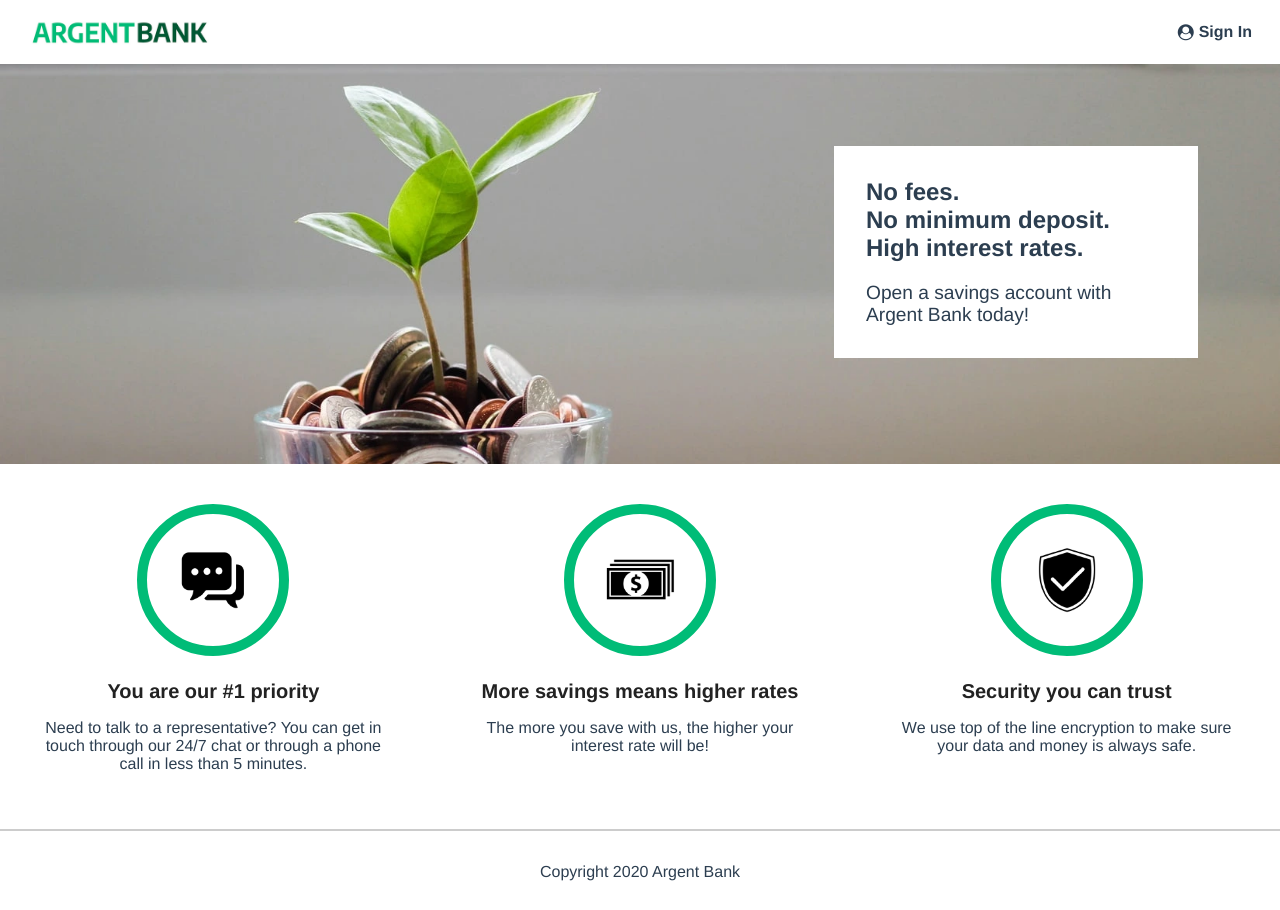
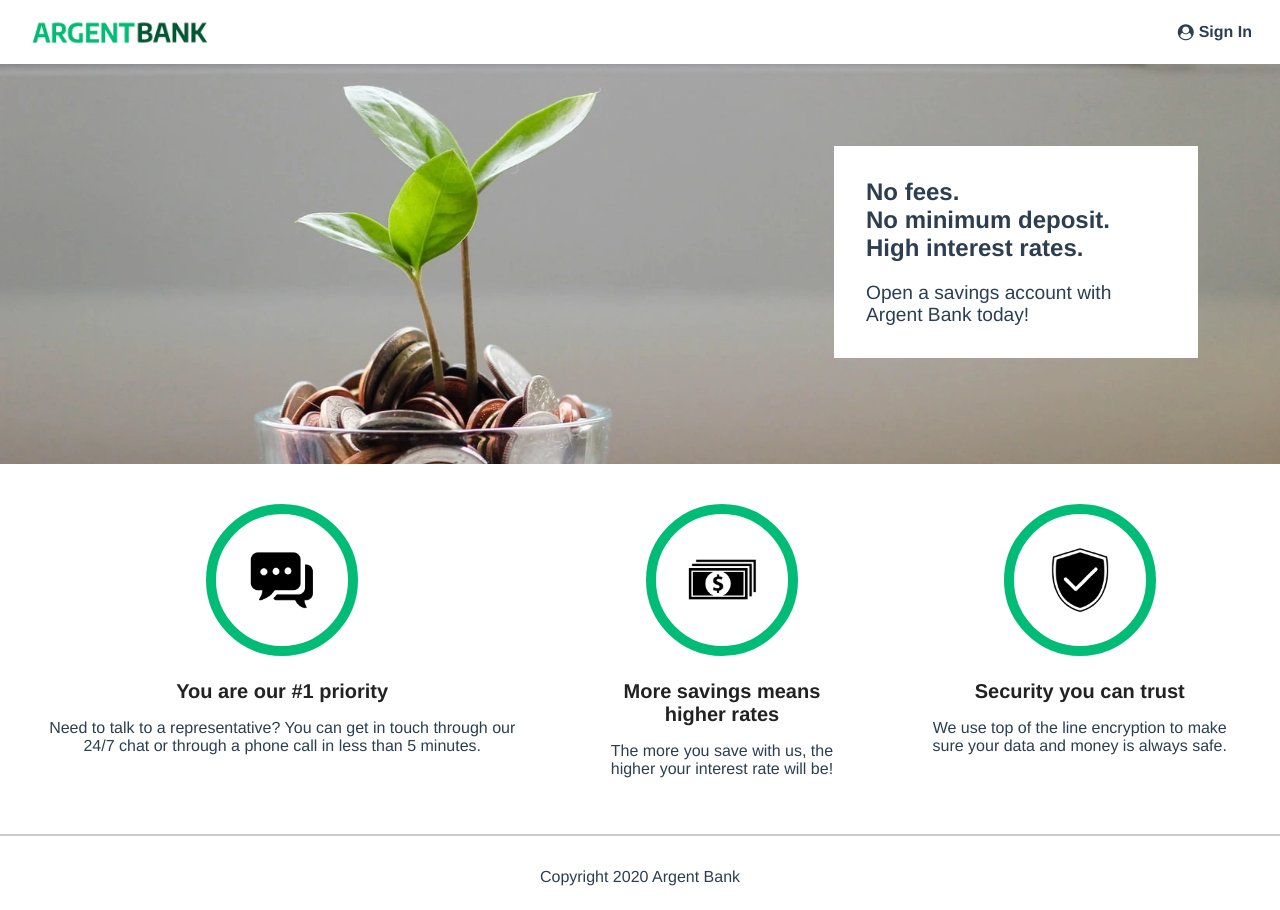
Before and after one commit to MP4code/ArgentBank_Front_website, a React (Create React App) app: page / in a window 1280 px wide. Built offline with nearby package versions, Linux system fonts and the light colour scheme.

Commit message:
code corrigé

```diff
--- a/src/data/actions.js
+++ b/src/data/actions.js
@@ -35,6 +35,7 @@ export const getUser = async (token, dispatch) => {
         if (response.ok) {
             const data = await response.json();
             dispatch(setUser({ token, user: data.body }));
+            localStorage.setItem('token', token);
         } else {
             alert("Erreur lors de la connexion");
         }
--- a/src/navigate/AppRouter.js
+++ b/src/navigate/AppRouter.js
@@ -18,7 +18,7 @@ const AppRouter = () => {
     if (tokenFromStorage) {
       getUser(tokenFromStorage, dispatch);
     }
-  }, [])
+  }, [token])
   return (
     <div>
       <Router>
--- a/src/pages/profil/Profil.js
+++ b/src/pages/profil/Profil.js
@@ -12,7 +12,7 @@ const Profil = () => {
     return (
         <main className="main bg-dark">
             <div className="header">
-                <h1>Welcome back<br />{user.firstName} {user.lastName}!</h1>
+                <h1>Welcome back<br />{user.userName}!</h1>
                 {toggleForm ? <EditUser onClose={() => setToggleForm(false)} /> : <button className="edit-button" onClick={() => setToggleForm(true)}>Edit Name</button>}
 
 
--- a/src/styles/App.css
+++ b/src/styles/App.css
@@ -216,11 +216,10 @@
 /** Services **/
 .services{
   display: flex;
-
+  flex-direction: column;
 }
 .features {
   flex-direction: column;
-  width: 100%;
 }
 
 .feature-item {
@@ -242,15 +241,15 @@
 }
 
 /**Media services*/
-@media (min-width: 920px) {
-  .features {
-    flex-direction: row;
+
+@media (min-width: 720px) {
+  .services {
+    flex-direction: row; /* En ligne pour les grands écrans */
   }
 }
 
 
 /**/
-
 
 /** Footer **/
 footer {
```
